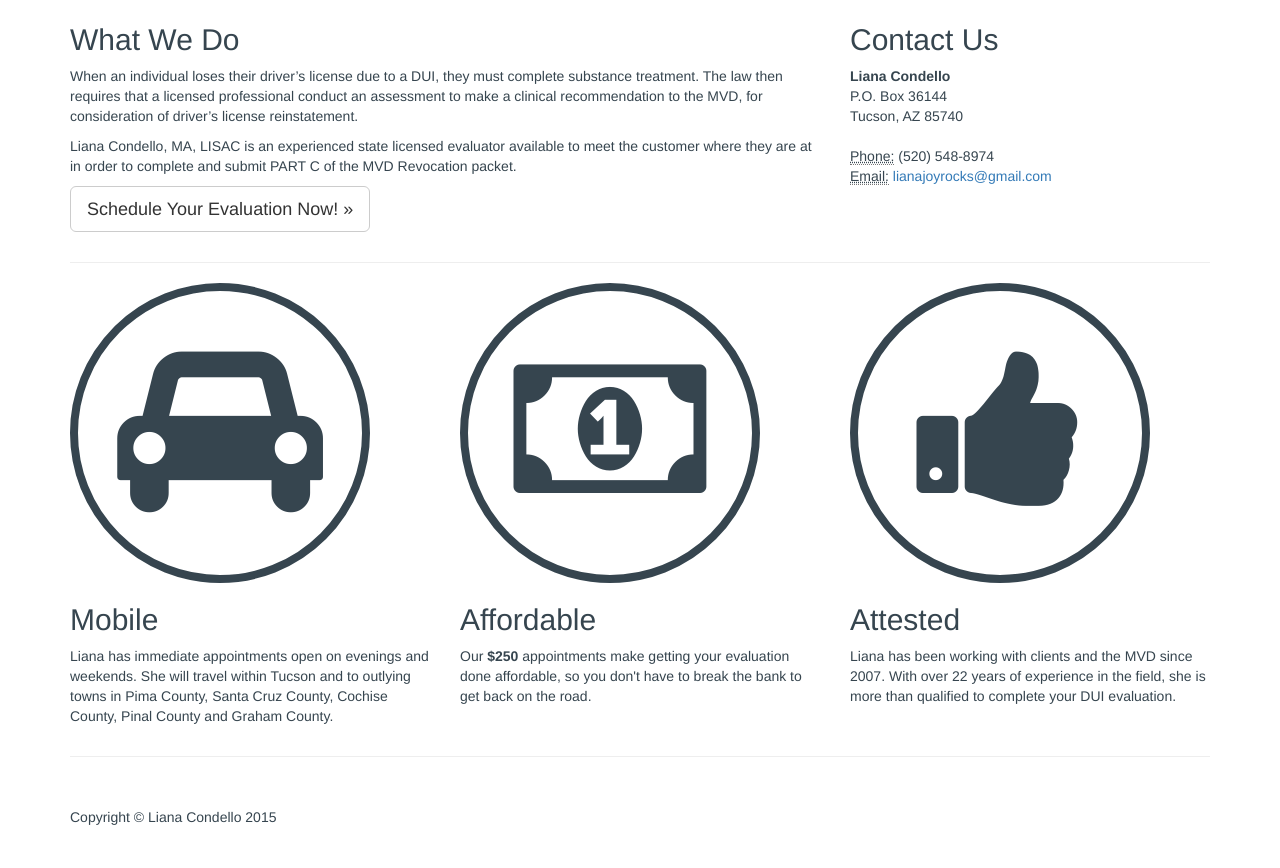
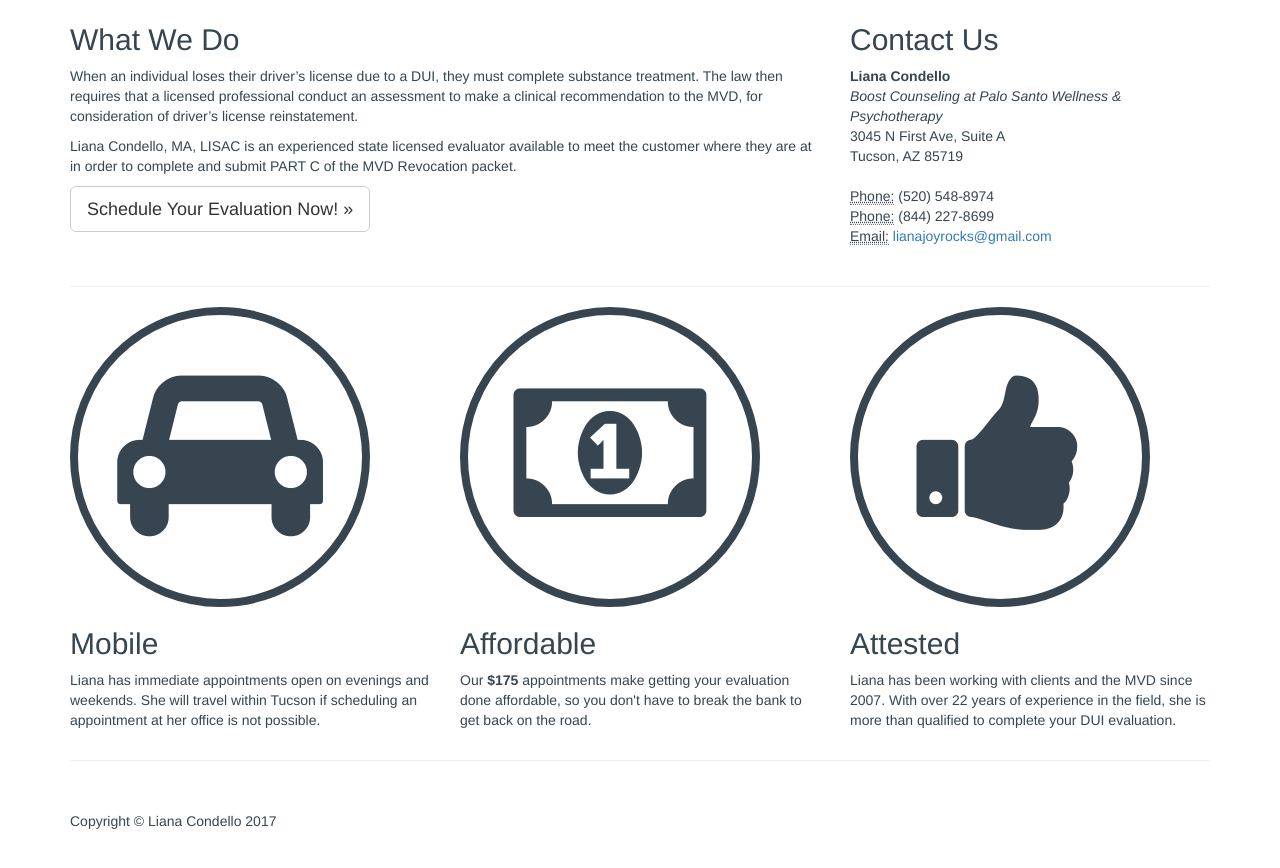
Before and after one commit to jakerockland/azduievals, a plain HTML site: page index.html in a window 1280 px wide. Shown: the part 438-1306 px from the top of the page. Drawn offline with Linux system fonts and the light colour scheme.

Commit message:
Update index.html

```diff
--- a/index.html
+++ b/index.html
@@ -60,12 +60,15 @@
                 <h2>Contact Us</h2>
                 <address>
                     <strong>Liana Condello</strong>
-                    <br>P.O. Box 36144
-                    <br>Tucson, AZ 85740
+                    <br><em>Boost Counseling at Palo Santo Wellness & Psychotherapy</em>
+                    <br>3045 N First Ave, Suite A
+                    <br>Tucson, AZ 85719
                     <br>
                 </address>
                 <address>
                     <abbr title="Phone">Phone:</abbr> (520) 548-8974
+                    <br>
+                    <abbr title="Fax">Phone:</abbr> (844) 227-8699
                     <br>
                     <abbr title="Email">Email:</abbr> <a href="mailto:lianajoyrocks@gmail.com">lianajoyrocks@gmail.com</a>
                 </address>
@@ -79,12 +82,12 @@
             <div class="col-sm-4">
                 <span class="icon"><i class="fa fa-automobile"></i></span>
                 <h2>Mobile</h2>
-                <p>Liana has immediate appointments open on evenings and weekends. She will travel within Tucson and to outlying towns in Pima County, Santa Cruz County, Cochise County, Pinal County and Graham County.</p>
+                <p>Liana has immediate appointments open on evenings and weekends. She will travel within Tucson if scheduling an appointment at her office is not possible.</p>
             </div>
             <div class="col-sm-4">
                 <span class="icon"><i class="fa fa-money"></i></span>
                 <h2>Affordable</h2>
-                <p>Our <strong>$250</strong> appointments make getting your evaluation done affordable, so you don't have to break the bank to get back on the road.</p>
+                <p>Our <strong>$175</strong> appointments make getting your evaluation done affordable, so you don't have to break the bank to get back on the road.</p>
             </div>
             <div class="col-sm-4">
                 <span class="icon"><i class="fa fa-thumbs-up"></i></span>
@@ -100,7 +103,7 @@
         <footer>
             <div class="row">
                 <div class="col-lg-12">
-                    <p>Copyright &copy; Liana Condello 2015</p>
+                    <p>Copyright &copy; Liana Condello 2017</p>
                 </div>
             </div>
             <!-- /.row -->
```
